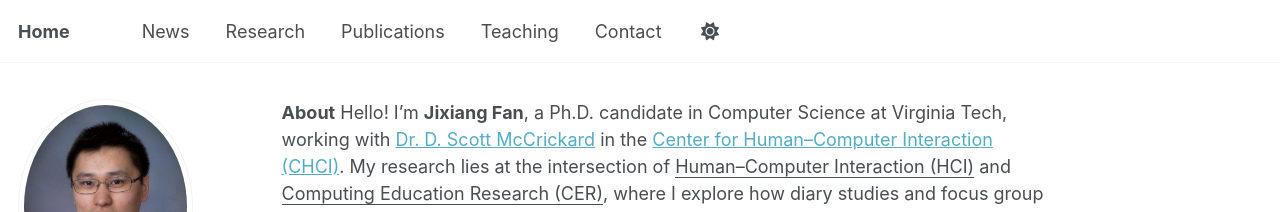
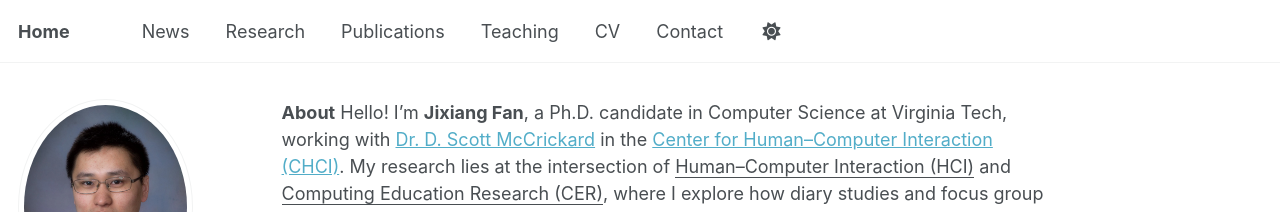
Before and after one commit to JixiangFan/web, a Jekyll site: the page built from _pages/about.md, in a window 1280 px wide. Shown: the top 212 px of the page. Built offline with Jekyll 4.4.1, drawn with Linux system fonts in a browser that asks for light colours; some web fonts are replaced.

```diff
--- a/_data/navigation.yml
+++ b/_data/navigation.yml
@@ -20,6 +20,9 @@ main:
   - title: "Teaching"
     url: "/#teaching"
 
+  - title: "CV"
+    url: "/#cv"
+
   - title: "Contact"
     url: "/#contact"
 
@@ -29,8 +32,7 @@ main:
   #- title: "Blog Posts"
   #  url: /year-archive/
 
-   #- title: "CV"
-  # url: /cv/
+
 
   # - title: "CV"
   #   url: /cv-json/
```
